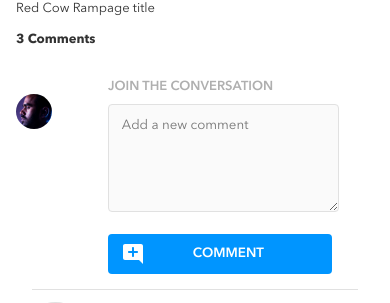
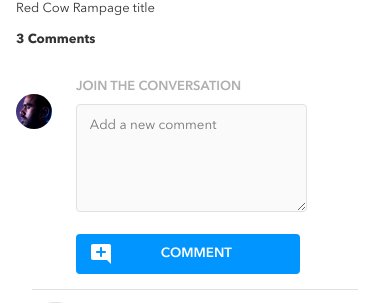
Before and after one commit to kchu187/krista-chung-brainflix, a React (Create React App) app: page / in a window 390 px wide. Shown: the part 703-1006 px from the top of the page. Built offline with nearby package versions, Linux system fonts and the light colour scheme.

Commit message:
Brush up small styling on desktop and tablet

```diff
--- a/src/components/Comments/CommentForm.scss
+++ b/src/components/Comments/CommentForm.scss
@@ -4,7 +4,7 @@
 .comments-form {
   &__container {
     display: flex;
-    gap: 3.5rem;
+    gap: 1.5rem;
     margin: 0rem 1rem;
 
     @include desktop {
@@ -33,6 +33,10 @@
       max-width: 3rem;
       max-height: 3rem;
       height: auto;
+      left: 0.5rem;
+    }
+
+    @include desktop {
       left: 2.5rem;
     }
   }
--- a/src/components/Video/VideoDescription.scss
+++ b/src/components/Video/VideoDescription.scss
@@ -26,7 +26,7 @@
 
     @include tablet {
       border-top: unset;
-      gap: 29rem;
+      gap: 25rem;
     }
   }
 
@@ -40,6 +40,9 @@
   &__sub-description {
     &--bold {
       font-weight: font.$demi;
+      @include tablet {
+        width: 5rem;
+      }
       @include desktop {
         margin: 0.5rem;
       }
```
